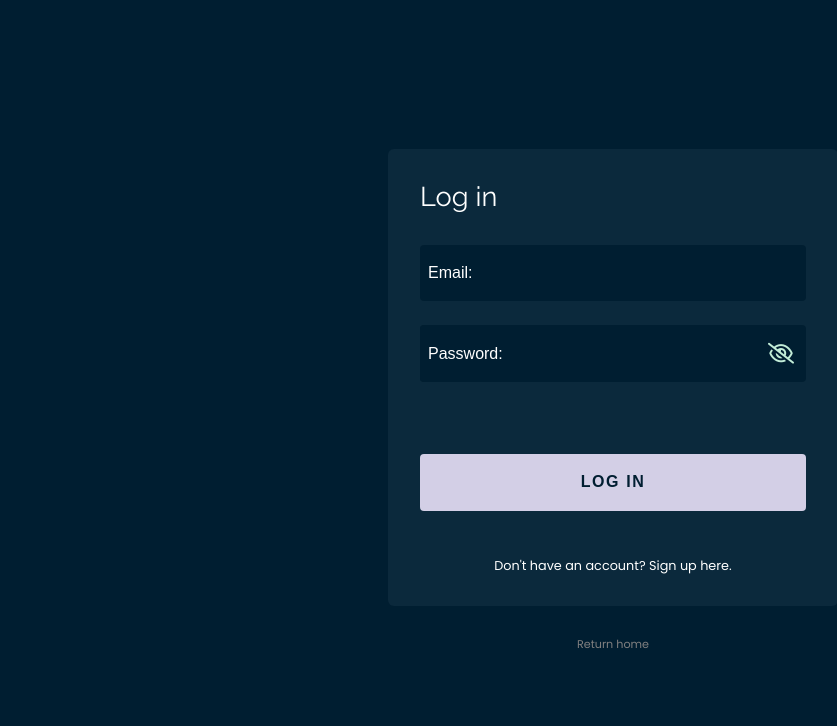
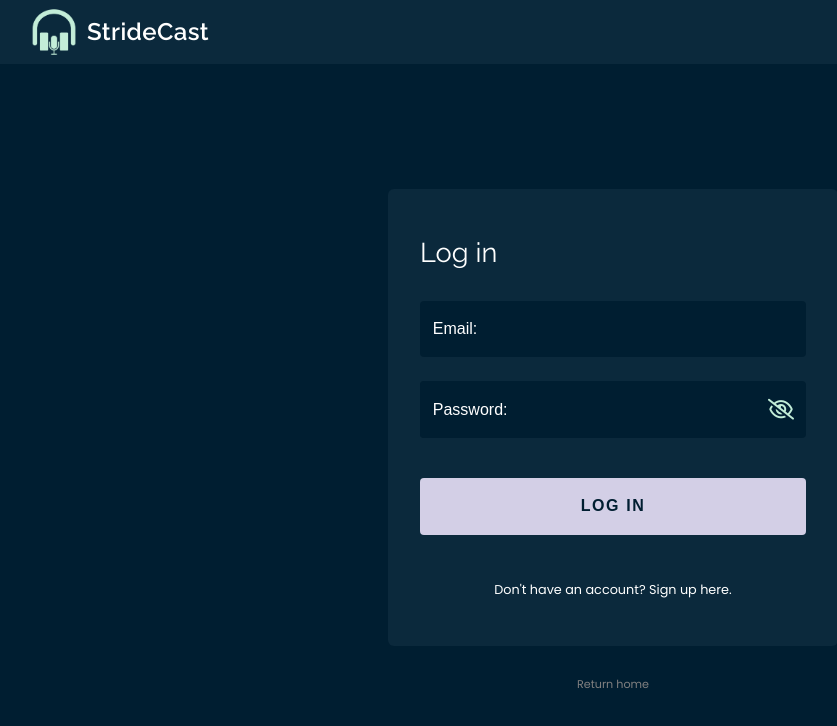
Before and after one commit to podcast-planner-project-4/StrideCast, a React (Vite) app: page /login in a window 1280 px wide. Shown: the top 726 px of the page, without its empty margins (27-864 px from the left). Built offline with nearby package versions, Linux system fonts and the light colour scheme.

Commit message:
added and styled logo for sign up/login forms

```diff
--- a/src/App.css
+++ b/src/App.css
@@ -447,9 +447,10 @@ audio {
 
 .formContainer {
   width: 450px;
-  padding: 2rem 2rem;
+  padding: 3rem 2rem;
   border-radius: 6px;
   background-color: #0B293C;
+  margin-top: 5rem;
 }
 
 .formContainer h2 {
@@ -466,7 +467,7 @@ form {
 form input {
   border-radius: 4px;
   border: none;
-  padding: 1.2rem 0.5rem;
+  padding: 1.2rem 0.8rem;
   background-color: #001E31;
   color: white;
 }
@@ -545,3 +546,18 @@ form button {
   cursor: pointer;
   color: grey;
 }
+
+.logInFormBtn {
+  margin-top: 1rem;
+}
+
+.logInLogoContainer {
+  height: 8vh;
+  width: 100vw;
+  background-color: #0B293C;
+  display: flex;
+  align-items: center;
+  position: fixed;
+  top: 0;
+  padding: 0 3.5rem;
+}
--- a/src/components/LogIn.jsx
+++ b/src/components/LogIn.jsx
@@ -1,6 +1,16 @@
+import strideCastLogo from "../assets/strideCastLogo.png";
+
 function LogIn() {
   return (
     <div className="formPage">
+      <div className="logInLogoContainer">
+        <div className="logoContainer">
+            <div>
+              <img className="logo" src={strideCastLogo}></img>
+            </div>
+            <p className="logoWord">StrideCast</p>
+        </div>
+      </div>
       <div className="formContainer">
         <h2>Log in</h2>
         <form>
@@ -9,7 +19,7 @@ function LogIn() {
             <input type="password" id="signUpPassword" className="signUpPassword" placeholder="Password:"></input>
             <i class="fa-regular fa-eye-slash faVisible"></i>
           </div>
-          <button type="submit">Log in</button>
+          <button type="submit" className="logInFormBtn">Log in</button>
         </form>
         <p>Don't have an account? Sign up here.</p>
       </div>
--- a/src/components/SignUp.jsx
+++ b/src/components/SignUp.jsx
@@ -1,6 +1,16 @@
+import strideCastLogo from "../assets/strideCastLogo.png";
+
 function SignUp() {
   return (
     <div className="formPage">
+      <div className="logInLogoContainer">
+        <div className="logoContainer">
+            <div>
+              <img className="logo" src={strideCastLogo}></img>
+            </div>
+            <p className="logoWord">StrideCast</p>
+        </div>
+      </div>
       <div className="formContainer">
         <h2>Sign up</h2>
         <form>
```
